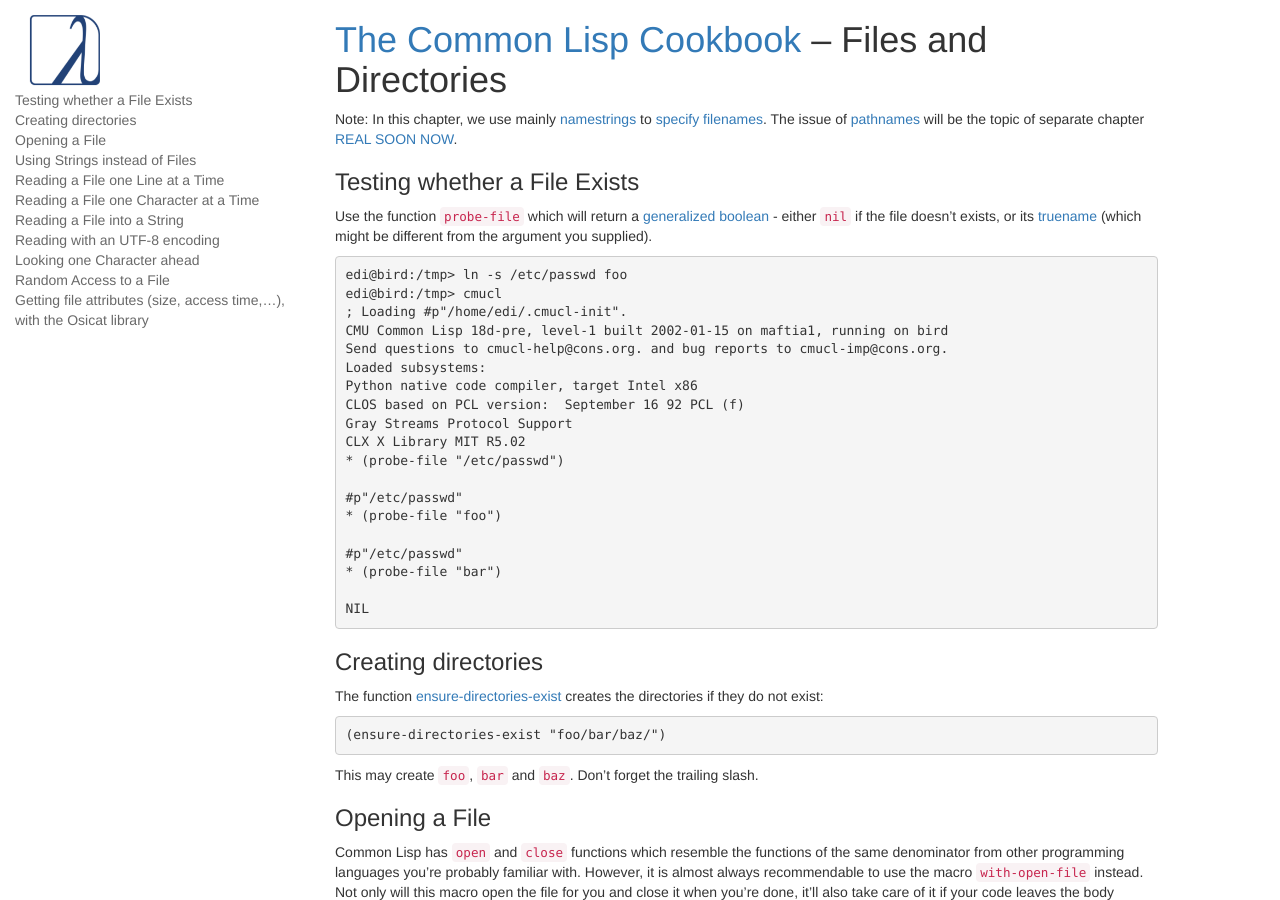
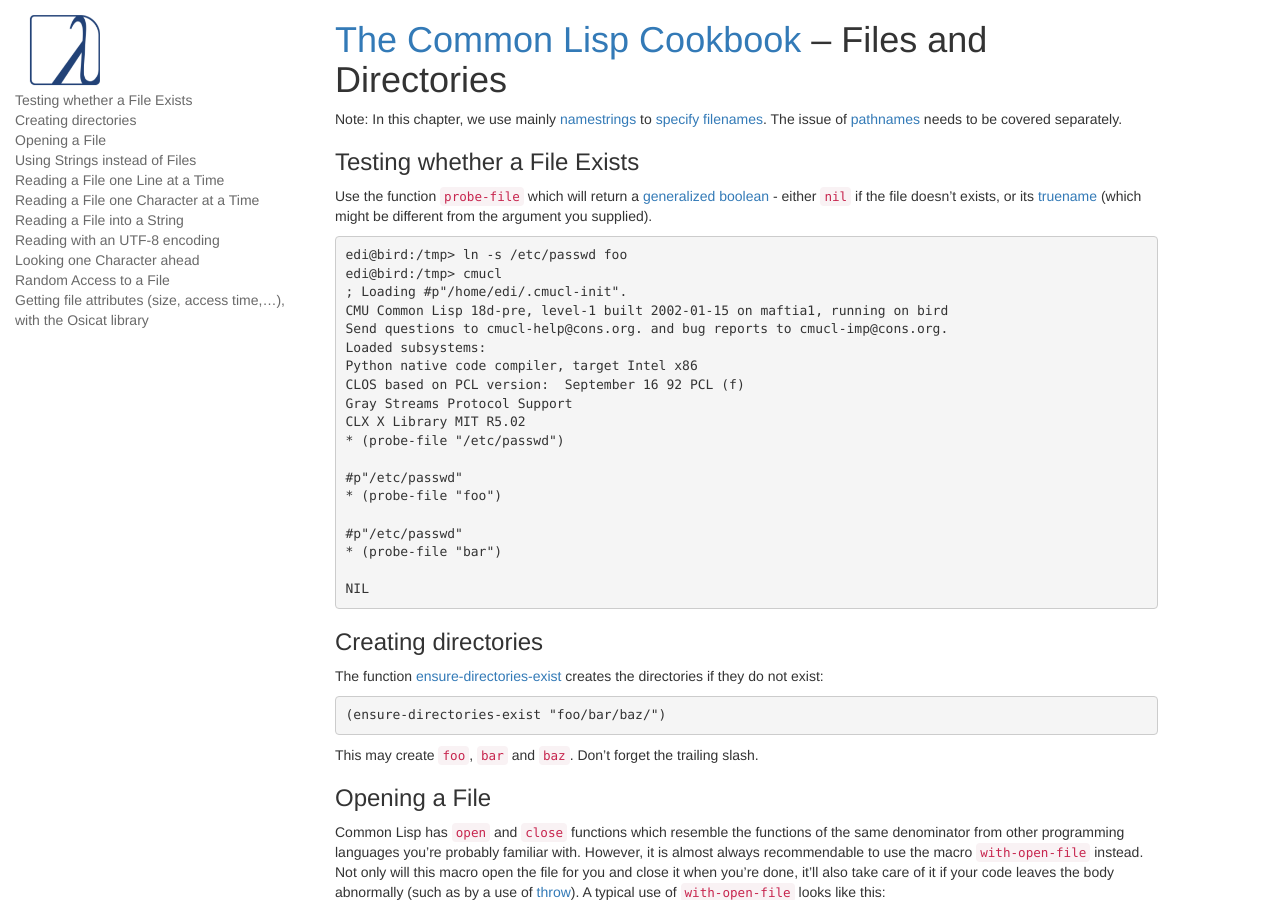
Before and after one commit to LispCookbook/cl-cookbook, a Jekyll site: the page built from files.md, in a window 1280 px wide and 900 px high. Built offline with Jekyll 4.4.1, drawn with Linux system fonts in a browser that asks for light colours.

Commit message:
fix dead link

```diff
--- a/files.md
+++ b/files.md
@@ -8,8 +8,7 @@ to
 [specify filenames](http://www.lispworks.com/documentation/HyperSpec/Body/19_.htm). The
 issue of
 [pathnames](http://www.lispworks.com/documentation/HyperSpec/Body/19_ab.htm)
-will be the topic of separate chapter
-[REAL SOON NOW](http://www.tuxedo.org/~esr/jargon/html/entry/Real-Soon-Now.html).
+needs to be covered separately.
 
 ### Testing whether a File Exists
 
```
